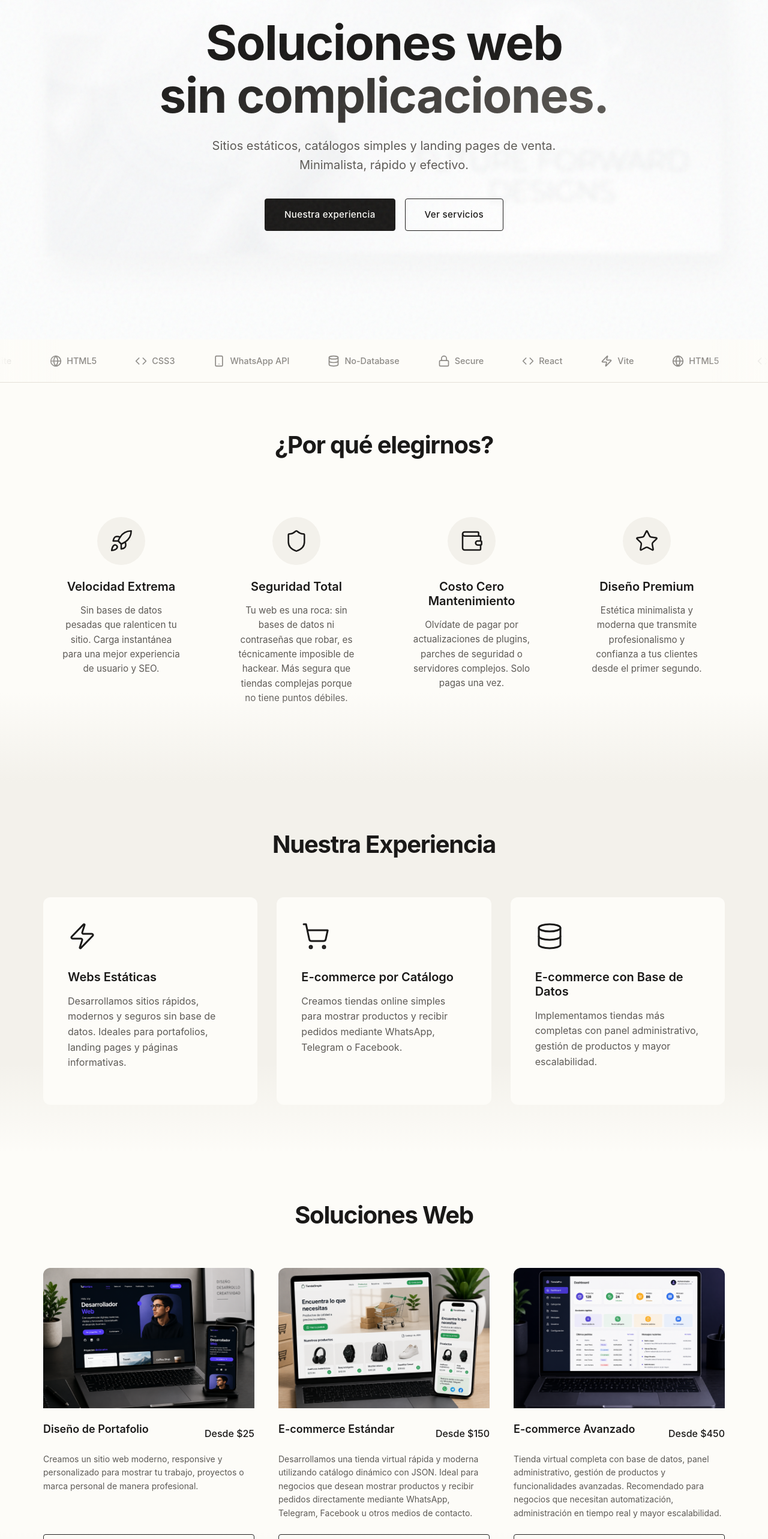
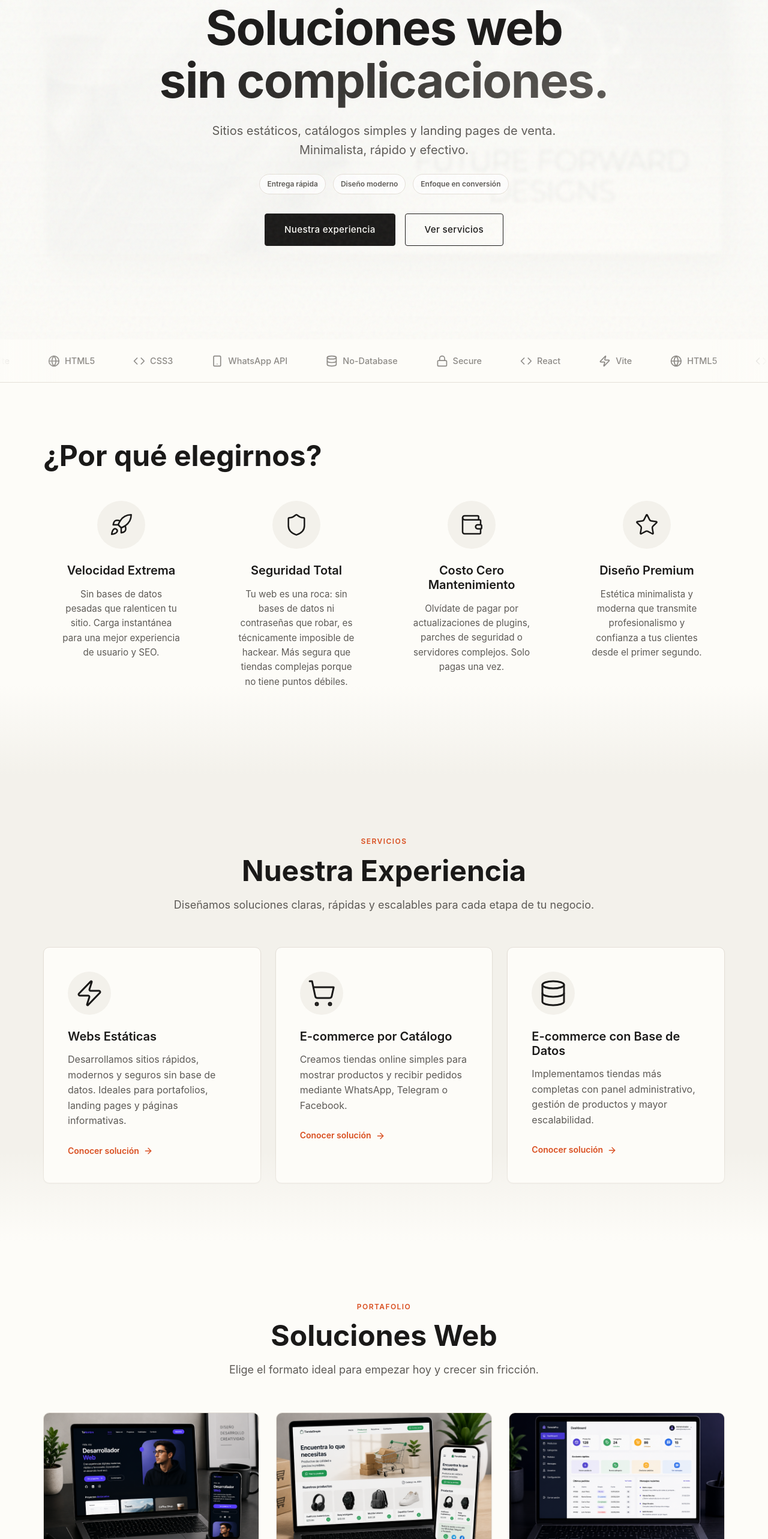
Before and after one commit to willzkn/AetherStudio, a React (Vite) app: page / in a window 1280 px wide. Shown: the part 234-2800 px from the top of the page at 60% size. Built offline with nearby package versions, Linux system fonts and the light colour scheme.

Commit message:
Se mejora diseño

```diff
--- a/src/components/Hero.css
+++ b/src/components/Hero.css
@@ -18,9 +18,8 @@
     left: 0;
     width: 100%;
     height: 100%;
-    background: rgba(255, 255, 255, 0.85);
-    /* Light overlay to ensure text readability */
-    backdrop-filter: blur(5px);
+    background: linear-gradient(180deg, rgba(253, 252, 248, 0.8) 0%, rgba(253, 252, 248, 0.92) 100%);
+    backdrop-filter: blur(3px);
     z-index: 1;
 }
 
@@ -47,10 +46,28 @@
 .hero-subtitle {
     font-size: 1.25rem;
     color: var(--text-secondary);
-    margin-bottom: 2.5rem;
+    margin-bottom: 1.5rem;
     max-width: 600px;
     margin-left: auto;
     margin-right: auto;
+}
+
+.hero-trust {
+    display: flex;
+    justify-content: center;
+    gap: 0.75rem;
+    flex-wrap: wrap;
+    margin-bottom: 2rem;
+}
+
+.hero-trust span {
+    border: 1px solid var(--border);
+    background-color: rgba(255, 255, 255, 0.75);
+    padding: 0.4rem 0.75rem;
+    border-radius: 999px;
+    font-size: var(--text-xs);
+    font-weight: 600;
+    color: var(--text-secondary);
 }
 
 .hero-actions {
@@ -63,4 +80,16 @@
     .hero-title {
         font-size: 3rem;
     }
+    .hero-subtitle {
+        font-size: var(--text-base);
+    }
+
+    .hero-actions {
+        flex-direction: column;
+        align-items: center;
+    }
+
+    .hero-actions .btn {
+        width: min(260px, 100%);
+    }
 }
--- a/src/components/Hero.jsx
+++ b/src/components/Hero.jsx
@@ -17,6 +17,11 @@ const Hero = () => {
                     Sitios estáticos, catálogos simples y landing pages de venta.
                     Minimalista, rápido y efectivo.
                 </p>
+                <div className="hero-trust">
+                    <span>Entrega rápida</span>
+                    <span>Diseño moderno</span>
+                    <span>Enfoque en conversión</span>
+                </div>
                 <div className="hero-actions">
                     <a href="#services" className="btn btn-primary">Nuestra experiencia</a>
                     <a href="#showcase" className="btn btn-outline">Ver servicios</a>
--- a/src/components/ProductShowcase.css
+++ b/src/components/ProductShowcase.css
@@ -1,7 +1,7 @@
 .products-grid {
     display: grid;
     grid-template-columns: repeat(auto-fit, minmax(280px, 1fr));
-    gap: 2.5rem;
+    gap: 1.75rem;
 }
 
 @media (max-width: 480px) {
@@ -13,16 +13,21 @@
 }
 
 .product-card {
-    border-radius: 12px;
+    border-radius: 10px;
     overflow: hidden;
     background-color: var(--bg-primary);
-    transition: transform 0.3s ease;
+    transition: transform 0.3s ease, box-shadow 0.3s ease;
     display: flex;
     flex-direction: column;
     height: 100%;
+    border: 1px solid var(--border);
+    box-shadow: var(--shadow-sm);
 }
 
-/* Removed .product-card:hover to prevent card lift */
+.product-card:hover {
+    transform: translateY(-4px);
+    box-shadow: 0 16px 28px rgba(26, 25, 24, 0.08);
+}
 
 .product-image-container {
     width: 100%;
@@ -43,7 +48,7 @@
 }
 
 .product-info {
-    padding: 1.5rem 0;
+    padding: 1.4rem 1.2rem 1.2rem;
     display: flex;
     flex-direction: column;
     flex-grow: 1;
@@ -57,13 +62,19 @@
 }
 
 .product-title {
-    font-size: var(--text-lg);
+    font-size: var(--text-base);
     font-weight: 600;
+    margin: 0;
 }
 
 .product-price {
     font-weight: 500;
-    color: var(--text-primary);
+    color: var(--accent);
+    font-size: var(--text-sm);
+    border: 1px solid var(--border);
+    background: var(--bg-secondary);
+    padding: 0.15rem 0.55rem;
+    border-radius: 999px;
 }
 
 .product-description {
@@ -75,6 +86,7 @@
 }
 
 .btn-sm {
-    padding: 0.5rem 1rem;
+    padding: 0.55rem 1rem;
     font-size: 0.875rem;
+    width: 100%;
 }
--- a/src/components/ProductShowcase.jsx
+++ b/src/components/ProductShowcase.jsx
@@ -40,7 +40,13 @@ const ProductShowcase = () => {
     return (
         <section id="showcase" className="section showcase fade-to-gray">
             <div className="container">
-                <h2 className="section-title">Soluciones Web</h2>
+                <div className="section-header">
+                    <span className="section-kicker">Portafolio</span>
+                    <h2 className="section-title">Soluciones Web</h2>
+                    <p className="section-subtitle">
+                        Elige el formato ideal para empezar hoy y crecer sin fricción.
+                    </p>
+                </div>
                 <div className="products-grid">
                     {products.map((product) => (
                         <ProductCard key={product.id} product={product} />
--- a/src/components/Services.css
+++ b/src/components/Services.css
@@ -2,52 +2,82 @@
     background-color: var(--bg-secondary);
 }
 
-.section-title {
-    text-align: center;
-    font-size: 2.5rem;
-    margin-bottom: 4rem;
-    font-weight: 700;
-    letter-spacing: -0.03em;
-}
-
 .services-grid {
     display: grid;
-    grid-template-columns: repeat(auto-fit, minmax(300px, 1fr));
-    gap: 2rem;
+    grid-template-columns: repeat(auto-fit, minmax(280px, 1fr));
+    gap: 1.5rem;
 }
 
 .service-card {
     background-color: var(--bg-primary);
     padding: 2.5rem;
-    border-radius: 12px;
-    transition: transform 0.3s ease, box-shadow 0.3s ease;
-    border: 1px solid transparent;
+    border-radius: 10px;
+    transition: transform 0.3s ease, box-shadow 0.3s ease, border-color 0.3s ease;
+    border: 1px solid var(--border);
     display: block;
-    /* Ensure Link behaves like a block */
     text-decoration: none;
-    /* Remove default link underline */
     color: inherit;
-    /* Inherit text color */
+    box-shadow: var(--shadow-sm);
+    position: relative;
+    overflow: hidden;
 }
 
 .service-card:hover {
-    transform: translateY(-5px);
-    box-shadow: var(--shadow-md);
+    transform: translateY(-6px);
+    box-shadow: 0 18px 30px rgba(26, 25, 24, 0.08);
     border-color: var(--border);
+}
+
+.service-card::before {
+    content: "";
+    position: absolute;
+    inset: 0;
+    border-top: 3px solid var(--accent);
+    opacity: 0;
+    transition: opacity 0.3s ease;
+}
+
+.service-card:hover::before {
+    opacity: 1;
 }
 
 .service-icon {
     color: var(--text-primary);
     margin-bottom: 1.5rem;
+    width: 72px;
+    height: 72px;
+    border-radius: 999px;
+    background-color: var(--bg-secondary);
+    display: inline-flex;
+    align-items: center;
+    justify-content: center;
 }
 
 .service-title {
-    font-size: 1.25rem;
+    font-size: var(--text-xl);
     font-weight: 600;
-    margin-bottom: 1rem;
+    margin-bottom: 0.85rem;
 }
 
 .service-description {
     color: var(--text-secondary);
     line-height: 1.6;
+    margin-bottom: 1.5rem;
 }
+
+.service-link {
+    display: inline-flex;
+    align-items: center;
+    gap: 0.45rem;
+    font-size: var(--text-sm);
+    color: var(--accent);
+    font-weight: 600;
+}
+
+.service-card:hover .service-link svg {
+    transform: translateX(3px);
+}
+
+.service-link svg {
+    transition: transform 0.2s ease;
+}
--- a/src/components/Services.jsx
+++ b/src/components/Services.jsx
@@ -1,6 +1,6 @@
 import React from 'react';
 import { Link } from 'react-router-dom';
-import { Zap, ShoppingCart, Building2, Database } from 'lucide-react';
+import { Zap, ShoppingCart, Database, ArrowRight } from 'lucide-react';
 import useScrollAnimation from '../hooks/useScrollAnimation';
 import './Services.css';
 
@@ -12,6 +12,9 @@ const ServiceCard = ({ service }) => {
             <div className="service-icon">{service.icon}</div>
             <h3 className="service-title">{service.title}</h3>
             <p className="service-description">{service.description}</p>
+            <span className="service-link">
+                Conocer solución <ArrowRight size={16} />
+            </span>
         </Link>
     );
 };
@@ -41,7 +44,13 @@ const Services = () => {
     return (
         <section id="services" className="section services fade-to-white">
             <div className="container">
-                <h2 className="section-title">Nuestra Experiencia</h2>
+                <div className="section-header">
+                    <span className="section-kicker">Servicios</span>
+                    <h2 className="section-title">Nuestra Experiencia</h2>
+                    <p className="section-subtitle">
+                        Diseñamos soluciones claras, rápidas y escalables para cada etapa de tu negocio.
+                    </p>
+                </div>
                 <div className="services-grid">
                     {services.map((service, index) => (
                         <ServiceCard key={index} service={service} />
--- a/src/data/products.json
+++ b/src/data/products.json
@@ -3,21 +3,24 @@
     "id": 1,
     "name": "Diseño de Portafolio",
     "description": "Creamos un sitio web moderno, responsive y personalizado para mostrar tu trabajo, proyectos o marca personal de manera profesional.",
-    "price": "Desde $25",
+    "price": "Desde $35",
+    "details": "Incluye hasta 3 páginas independientes. El precio puede variar dependiendo de la cantidad de páginas o funcionalidades adicionales.",
     "image": "/portfolio.png"
   },
   {
     "id": 2,
     "name": "E-commerce Estándar",
     "description": "Desarrollamos una tienda virtual rápida y moderna utilizando catálogo dinámico con JSON. Ideal para negocios que desean mostrar productos y recibir pedidos directamente mediante WhatsApp, Telegram, Facebook u otros medios de contacto.",
-    "price": "Desde $150",
+    "price": "Desde $120",
+    "details": "Incluye hasta 3 páginas independientes. El precio puede variar dependiendo de la cantidad de páginas, catálogo de productos o personalizaciones adicionales.",
     "image": "/ecommerce-basic.png"
   },
   {
     "id": 3,
     "name": "E-commerce Avanzado",
     "description": "Tienda virtual completa con base de datos, panel administrativo, gestión de productos y funcionalidades avanzadas. Recomendado para negocios que necesitan automatización, administración en tiempo real y mayor escalabilidad.",
-    "price": "Desde $450",
+    "price": "Desde $400",
+    "details": "Incluye hasta 3 páginas independientes. El precio puede variar dependiendo de módulos, funcionalidades, paneles administrativos o integraciones adicionales.",
     "image": "/ecommerce-pro.png"
   }
 ]
--- a/src/index.css
+++ b/src/index.css
@@ -226,9 +226,37 @@ button {
 }
 
 .section {
-  padding: 5rem 0;
+  padding: 6rem 0;
   position: relative;
   /* Ensure pseudo-elements are positioned relative to the section */
+}
+
+.section-header {
+  max-width: 720px;
+  margin: 0 auto 3.5rem;
+  text-align: center;
+}
+
+.section-kicker {
+  display: inline-block;
+  font-size: var(--text-xs);
+  font-weight: 600;
+  letter-spacing: 0.12em;
+  text-transform: uppercase;
+  color: var(--accent);
+  margin-bottom: 0.85rem;
+}
+
+.section-title {
+  font-size: clamp(2rem, 4vw, 3rem);
+  line-height: 1.1;
+  margin-bottom: 1rem;
+}
+
+.section-subtitle {
+  color: var(--text-secondary);
+  font-size: var(--text-lg);
+  margin: 0;
 }
 
 /* Gradient Fades between sections */
```
Also changed, not shown: 1 other file (tests, documents, lock files or other folders).
